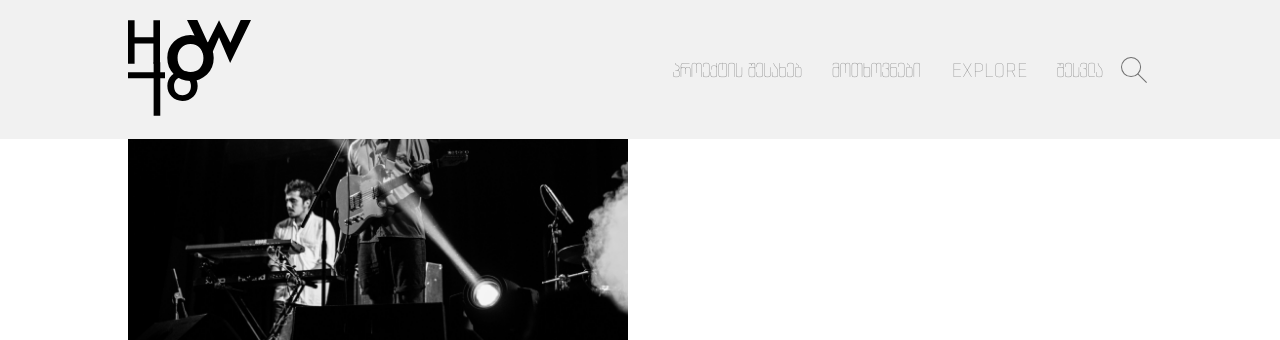
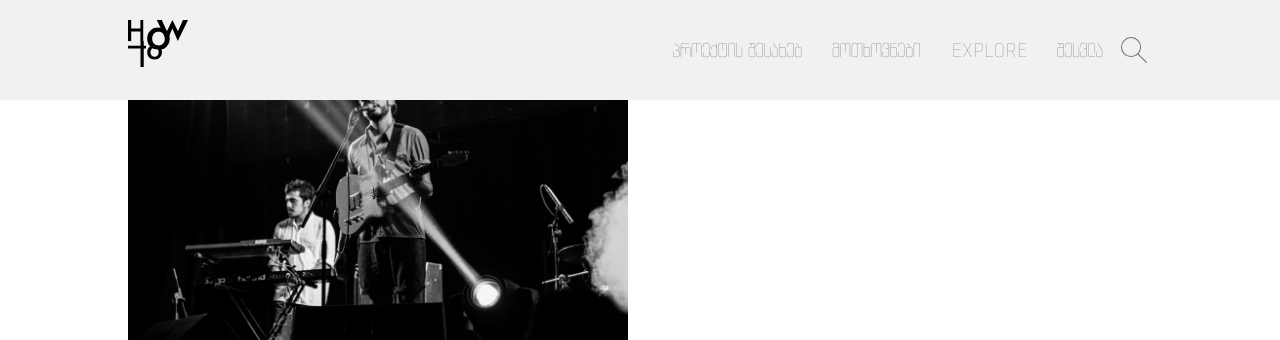
Before and after one commit to LindaGiorgadze/Homework_12, a website: page index.html in a window 1280 px wide. Shown: the top 340 px of the page. Drawn offline with Linux system fonts and the light colour scheme.

Commit message:
update logo

```diff
--- a/style/main.scss
+++ b/style/main.scss
@@ -96,7 +96,8 @@ header {
         @extend %container;
         @extend %flex;
         .logo {
-            margin: 0 300px 0 0;
+            width: 60px;
+            height: 60px;
             img {
                 width: 100%;
                 object-fit: contain;
```
Also changed, not shown: styles/main.css.
